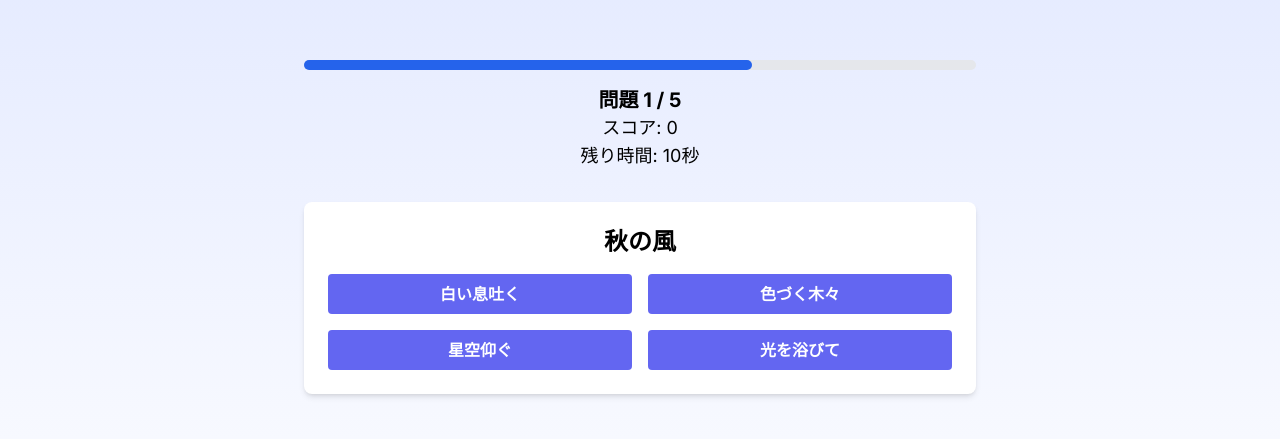
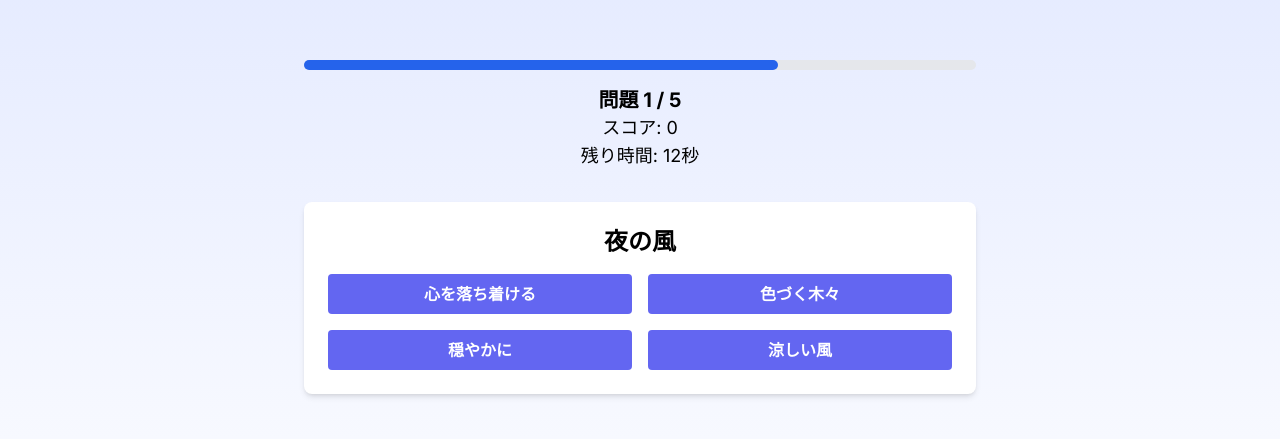
Before and after one commit to 12r9p/koume_awase, a Next.js app: page /game in a window 1280 px wide. Shown: the part 157-596 px from the top of the page. Built offline with nearby package versions, Linux system fonts and the light colour scheme.

Commit message:
音声再生、5題選ぶ

```diff
--- a/src/app/game/page.tsx
+++ b/src/app/game/page.tsx
@@ -1,19 +1,53 @@
 'use client'
 
-import React, { useState, useEffect } from 'react';
+import React, { useState, useEffect, useRef } from 'react';
 import { useRouter } from 'next/navigation';
 
 // 句のデータを定義
 const originalKartaData = [
   { upper: "春の日の", lower: "光を浴びて" },
-  { upper: "夏の夜の", lower: "星空仰ぐ" },
+  { upper: "真夏の夜の", lower: "淫夢" },
   { upper: "秋の風", lower: "色づく木々" },
   { upper: "冬の朝", lower: "白い息吐く" },
   { upper: "雨上がり", lower: "虹かかる空" },
-  // 他の句を追加...
+  // 以下に30個のデータを追加
+  { upper: "朝の光", lower: "穏やかな空" },
+  { upper: "夜の星空", lower: "静かな夜" },
+  { upper: "春の花", lower: "咲き誇る" },
+  { upper: "夏の海", lower: "青い波" },
+  { upper: "秋の月", lower: "黄金の光" },
+  { upper: "冬の雪", lower: "白い世界" },
+  { upper: "風の音", lower: "優しいささやき" },
+  { upper: "雨の音", lower: "リズムよく" },
+  { upper: "夜の風", lower: "涼しい風" },
+  { upper: "朝の霧", lower: "幻想的な景色" },
+  { upper: "昼の光", lower: "明るい陽射し" },
+  { upper: "夕方の空", lower: "橙色に染まる" },
+  { upper: "春の風", lower: "心地よい" },
+  { upper: "夏の花火", lower: "夜空に咲く" },
+  { upper: "秋の葉", lower: "舞い落ちる" },
+  { upper: "冬の朝日", lower: "希望の光" },
+  { upper: "霧の中", lower: "幻想的な風景" },
+  { upper: "海の音", lower: "心を落ち着ける" },
+  { upper: "山の空気", lower: "清々しい" },
+  { upper: "川の流れ", lower: "穏やかに" },
+  { upper: "街の灯り", lower: "夜を彩る" },
+  { upper: "公園の緑", lower: "リラックスする" },
+  { upper: "街角の花", lower: "ほのかな香り" },
+  { upper: "夜の街", lower: "賑やかな音" },
+  { upper: "星の光", lower: "静かに輝く" },
+  { upper: "月の光", lower: "柔らかく照らす" },
+  { upper: "空の青さ", lower: "爽やかな色" },
+  { upper: "日の出", lower: "新しい始まり" },
+  { upper: "日の入り", lower: "一日の終わり" },
+  { upper: "雪の音", lower: "静けさの中で" },
+  { upper: "風の匂い", lower: "自然の息吹" },
+  { upper: "川のせせらぎ", lower: "癒しの音" },
+  { upper: "湖の面", lower: "鏡のように" }
 ];
 
-const TOTAL_TIME = 15; // 各問題の制限時間（秒）
+const TOTAL_TIME = 17; // 各問題の制限時間（秒）
+const NUM_QUESTIONS = 5; // 選ばれる問題の数
 
 const Game: React.FC = () => {
   const router = useRouter(); // ルーターを取得
@@ -25,11 +59,19 @@ const Game: React.FC = () => {
   const [choices, setChoices] = useState<string[]>([]); // 選択肢の配列
   const [fade, setFade] = useState(true); // フェード効果の状態
 
+  // 回答履歴を保存するための状態
+  const [history, setHistory] = useState<{ question: string, answer: string, correct: boolean, timeSpent: number, correctAnswer?: string }[]>([]);
+  const [startTime, setStartTime] = useState(Date.now()); // 問題開始時刻
+
+  // 音声ファイルの参照
+  const audioRef = useRef<HTMLAudioElement>(null);
+
   // コンポーネントのマウント時にデータをシャッフル
   useEffect(() => {
-    // 句データをシャッフル
+    // データをシャッフルして5つの問題を選択
     const shuffleArray = (array: any[]) => array.sort(() => 0.5 - Math.random());
-    setKartaData(shuffleArray([...originalKartaData])); // シャッフルされたデータを設定
+    const selectedData = shuffleArray([...originalKartaData]).slice(0, NUM_QUESTIONS);
+    setKartaData(selectedData); // シャッフルされたデータを設定
   }, []);
 
   useEffect(() => {
@@ -39,8 +81,14 @@ const Game: React.FC = () => {
       return;
     }
 
+    // 音声再生
+    if (audioRef.current) {
+      audioRef.current.play();
+    }
+
     // 選択肢を生成
     generateChoices();
+    setStartTime(Date.now()); // 問題開始時刻を設定
 
     // タイマーを設定
     const timer = setInterval(() => {
@@ -85,11 +133,33 @@ const Game: React.FC = () => {
   };
 
   const handleAnswer = (choice: string) => {
-    // 答えが正しいかどうかを確認
-    if (choice === kartaData[currentQuestion].lower) {
+    const isCorrect = choice === kartaData[currentQuestion].lower; // 正誤判定
+    const timeSpent = TOTAL_TIME - timeLeft; // 回答にかかった時間
+    const correctAnswer = kartaData[currentQuestion].lower; // 正解の答え
+
+    if (isCorrect) {
       const timeBonus = Math.floor(timeLeft / 3); // 時間ボーナスを計算
       setScore(score + 10 + timeBonus); // スコアを更新
     }
+
+    // 音声停止
+    if (audioRef.current) {
+      audioRef.current.pause();
+      audioRef.current.currentTime = 0; // 再生位置をリセット
+    }
+
+    // 回答履歴を更新
+    setHistory([
+      ...history,
+      {
+        question: kartaData[currentQuestion].upper,
+        answer: choice,
+        correct: isCorrect,
+        timeSpent: timeSpent,
+        correctAnswer: isCorrect ? undefined : correctAnswer // 不正解の場合に正解を記録
+      }
+    ]);
+
     nextQuestion(); // 次の問題に移行
   };
 
@@ -97,7 +167,7 @@ const Game: React.FC = () => {
   const TimerBar = () => (
     <div className="w-full bg-gray-200 rounded-full h-2.5 mb-4">
       <div
-        className="bg-blue-600 h-2.5 rounded-full transition-all duration-[15s] ease-linear"
+        className="bg-blue-600 h-2.5 rounded-full transition-all duration-[17s] ease-linear"
         style={{ width: `${(timeLeft / TOTAL_TIME) * 100}%`, transitionTimingFunction: 'linear', transitionDuration: `${timeLeft}s` }}
       ></div>
     </div>
@@ -107,10 +177,26 @@ const Game: React.FC = () => {
   if (gameOver) {
     return (
       <div className="min-h-screen bg-gradient-to-b from-indigo-100 to-white flex flex-col items-center justify-center p-4">
-        <div className="text-center p-6 bg-black text-white rounded-lg shadow-2xl transform scale-105 transition-transform duration-300">
+        <div className="text-center p-6 bg-white text-black rounded-lg shadow-2xl transform scale-105 transition-transform duration-300">
           <h1 className="text-5xl font-bold mb-4 animate-pulse">ゲーム終了！</h1>
           <p className="text-4xl font-extrabold mb-4 animate-bounce">あなたのスコア</p>
           <p className="text-6xl font-bold mb-4 text-yellow-400 animate-fadeIn">{score}</p>
+
+          <h2 className="text-2xl font-bold mt-8 mb-4">回答履歴</h2>
+          <div className="max-w-xl mx-auto">
+            {history.map((item, index) => (
+              <div key={index} className="p-4 mb-2 bg-gray-100 border border-gray-300 rounded-lg">
+                <p className="text-sm font-semibold mb-1">問題: {item.question}</p>
+                <p className="text-sm mb-1">あなたの回答: <span className={`font-bold ${item.correct ? 'text-green-600' : 'text-red-600'}`}>{item.answer}</span></p>
+                <p className="text-sm mb-1">正誤判定: {item.correct ? '正解' : '不正解'}</p>
+                {item.correctAnswer && !item.correct && (
+                  <p className="text-sm mb-1 text-red-600">正解: {item.correctAnswer}</p>
+                )}
+                <p className="text-sm">回答までの秒数: {item.timeSpent}秒</p>
+              </div>
+            ))}
+          </div>
+
           <button
             onClick={() => router.push('/')} // ホームに戻るボタン
             className="bg-indigo-600 hover:bg-indigo-700 text-white font-bold py-2 px-4 rounded-full mt-4 transition duration-300 ease-in-out transform hover:scale-105"
@@ -125,6 +211,7 @@ const Game: React.FC = () => {
   // ゲームプレイ中の表示
   return (
     <div className="min-h-screen bg-gradient-to-b from-indigo-100 to-white flex flex-col items-center justify-center p-4">
+      <audio ref={audioRef} src="/game/Koume.wav" preload="auto"></audio> {/* 音声ファイルの設定 */}
       <div className={`w-full max-w-2xl transition-opacity duration-500 ${fade ? 'opacity-100' : 'opacity-0'}`}>
         <TimerBar />
         <div className="mb-8 text-center">
```
Also changed, not shown: 1 other file (tests, documents, lock files or other folders).
